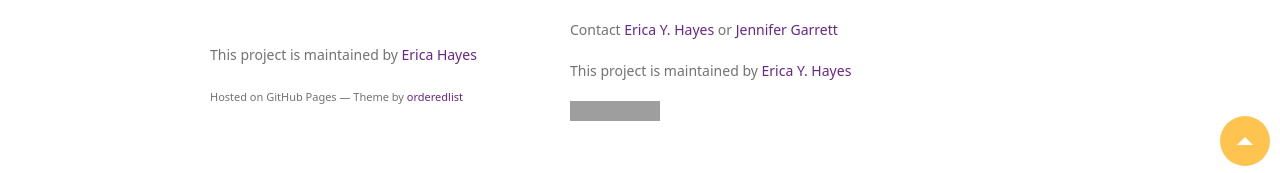
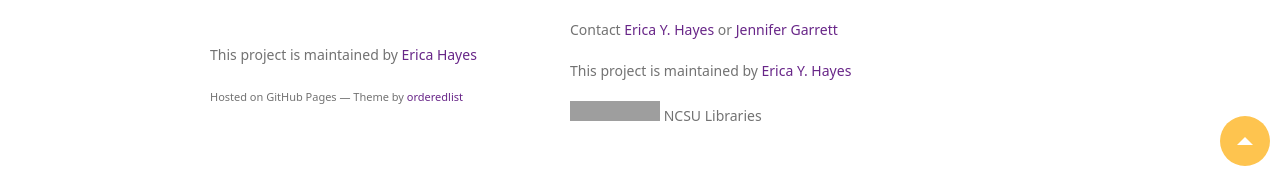
Before and after one commit to NCSU-Libraries/digital-scholarship-workshops, a Jekyll site: the page index.html, which Jekyll copies as it is, in a window 1280 px wide and 900 px high, scrolled down 2775 px. Shown: the part 724-897 px from the top of the window. Built offline with Jekyll 4.4.1, drawn with Linux system fonts in a browser that asks for light colours; nearby versions of some CDN libraries; some web fonts are replaced; grey boxes are pictures that could not be loaded.

Commit message:
updated files

```diff
--- a/index.html
+++ b/index.html
@@ -124,7 +124,7 @@
 <p>Contact <a href="mailto:eyhayes@ncsu.edu">Erica Y. Hayes</a> or <a href="mailto:jigarret@ncsu.edu">Jennifer Garrett</a></p>
 <p>This project is maintained by <a href="https://github.com/ericayhayes">Erica Y. Hayes</a></p>
         <a href="http://creativecommons.org/licenses/by-nc/4.0/">
-            <img src="https://licensebuttons.net/l/by-nc/4.0/80x15.png"></a>
+            <img src="https://licensebuttons.net/l/by-nc/4.0/80x15.png"></a> NCSU Libraries
       </section>
       <footer>
         <p>This project is maintained by <a href="https://github.com/ericayhayes">Erica Hayes</a></p>
```
